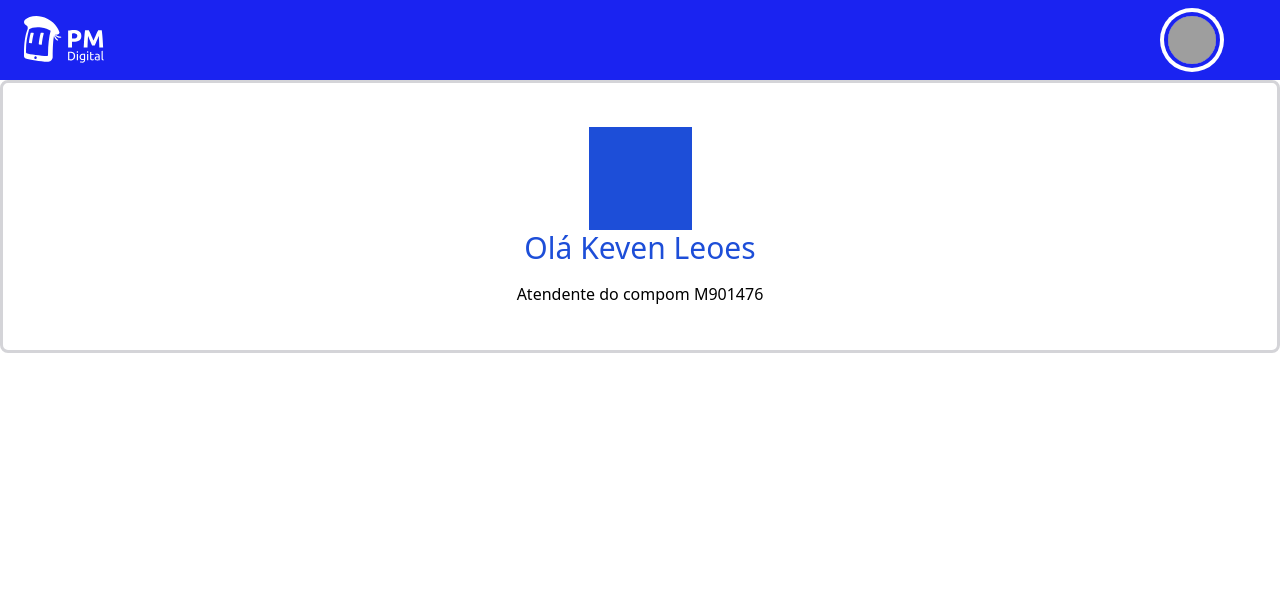
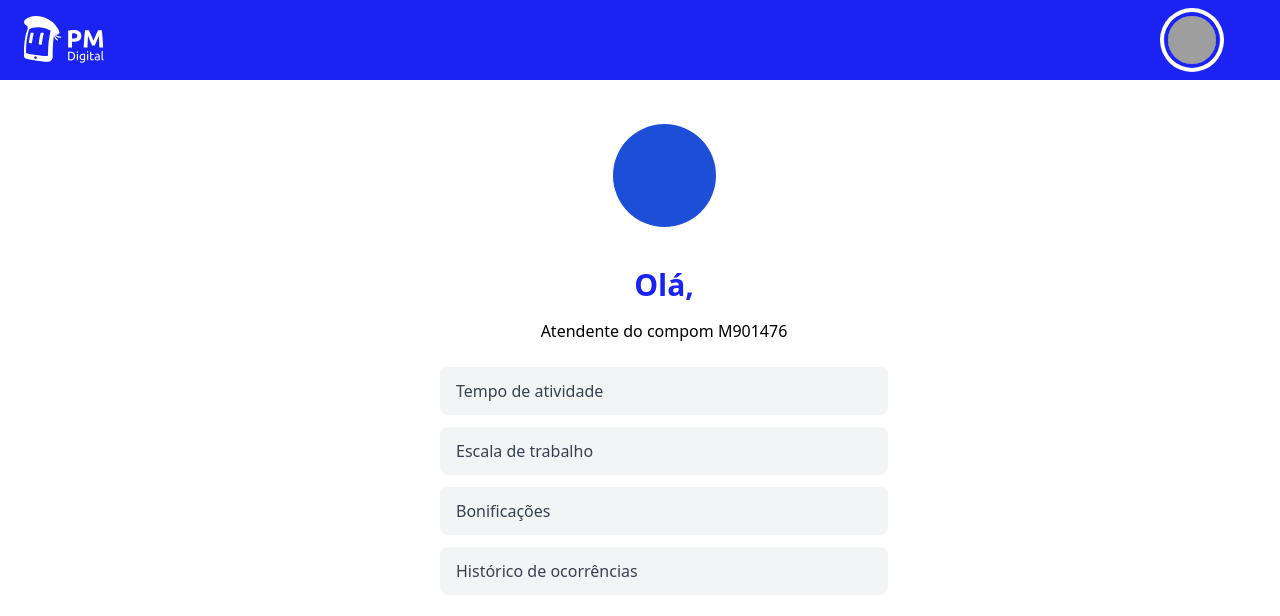
Before and after one commit to Company-FMG/pm-digital, a React (Vite) app in the folder frontend-gio/: page /perfil in a window 1280 px wide. Shown: the top 616 px of the page. Built offline with nearby package versions, Linux system fonts and the light colour scheme; no server answers; grey boxes are pictures that could not be loaded.

Commit message:
image selection function added.

```diff
--- a/frontend-gio/src/components/global/NavbarMike.tsx
+++ b/frontend-gio/src/components/global/NavbarMike.tsx
@@ -18,14 +18,13 @@ export default function NavbarMike() {
 						onMouseLeave={() => setShowProfilePopup(false)}
 						className="p-2 rounded-md">
 						<img
-							alt="User Avatar"
 							className="w-4 sm:w-6 md:w-12 lg:w-12 rounded-full ring-4 ring-white ring-offset-4 ring-offset-bluemike"
 							src="https://source.unsplash.com/40x40/?portrait?"
 						/>
 					</button>
 
 
-					{/* Popup de perfil */}
+
 					{showProfilePopup && (
 						<div
 							className="absolute top-14 right-0 bg-white shadow-lg rounded-lg w-72 p-6 border border-gray-200 text-center"
@@ -39,14 +38,14 @@ export default function NavbarMike() {
 
 								</div>
 
-								<p className="font-semibold text-lg text-bluemike">Olá {localStorage.getItem('nome') || 'Keven Leoes'}</p>
+								<p className="font-semibold text-lg text-bluemike">Olá {localStorage.getItem('nome')}</p>
 								<p className="text-sm text-gray-500">Atendente do compom M901476</p>
 							</div>
 
 
 							<div className="flex flex-col gap-2 mt-4">
 								<button
-									onClick={() => navigate('/minha-conta')}
+									onClick={() => navigate('/perfil')}
 									className="w-full py-2 text-gray-800 border border-gray-300 rounded-md hover:bg-gray-100 text-sm font-medium"
 								>
 									Minha conta
--- a/frontend-gio/src/routes/Perfil.tsx
+++ b/frontend-gio/src/routes/Perfil.tsx
@@ -1,30 +1,96 @@
-import { useEffect, useState } from "react";
-import { useNavigate } from "react-router-dom"
-import axios from "axios";
+import { useState } from "react";
 import NavbarMike from "../components/global/NavbarMike";
+
+export default function Perfil() {
+    const [selectedImage, setSelectedImage] = useState(null);
+
+    // Função de seleção de imagem
+    const handleImageChange = (event) => {
+        const file = event.target.files[0];
+        if (file) {
+            const imageUrl = URL.createObjectURL(file);
+            setSelectedImage(imageUrl);
+        }
+    };
+
+    // Função para excluir a imagem
+    const handleRemoveImage = () => {
+        setSelectedImage(null);
+    };
+
+    return (
+        <div>
+            <NavbarMike />
+
+            <main className="flex flex-col items-center px-8 py-11 w-full bg-white rounded-lg max-md:px-5 max-md:max-w-full pl-20">
+
+
+
+                <div className="relative h-[103px] w-[103px]">
+                    <label className="relative flex items-center justify-center h-full w-full bg-blue-700 rounded-full cursor-pointer overflow-hidden group">
+                        {selectedImage ? (
+                            <img src={selectedImage} alt="Foto de Perfil" className="h-full w-full rounded-full object-cover" />
+                        ) : <p></p>}
+                        <input
+                            type="file"
+                            accept="image/*"
+                            onChange={handleImageChange}
+                            className="hidden"
+                        />
+
+
+
+                        <div className="absolute inset-0 bg-black bg-opacity-50 flex flex-col items-center justify-center opacity-0 group-hover:opacity-100 transition-opacity">
+
+                            <svg xmlns="http://www.w3.org/2000/svg" fill="none" viewBox="0 0 24 24" strokeWidth={1.5} stroke="currentColor" className="w-6 h-6 text-white mb-1">
+                                <path strokeLinecap="round" strokeLinejoin="round" d="M6.827 6.175A2.31 2.31 0 0 1 5.186 7.23c-.38.054-.757.112-1.134.175C2.999 7.58 2.25 8.507 2.25 9.574V18a2.25 2.25 0 0 0 2.25 2.25h15A2.25 2.25 0 0 0 21.75 18V9.574c0-1.067-.75-1.994-1.802-2.169a47.865 47.865 0 0 0-1.134-.175 2.31 2.31 0 0 1-1.64-1.055l-.822-1.316a2.192 2.192 0 0 0-1.736-1.039 48.774 48.774 0 0 0-5.232 0 2.192 2.192 0 0 0-1.736 1.039l-.821 1.316Z" />
+                                <path strokeLinecap="round" strokeLinejoin="round" d="M16.5 12.75a4.5 4.5 0 1 1-9 0 4.5 4.5 0 0 1 9 0ZM18.75 10.5h.008v.008h-.008V10.5Z" />
+                            </svg>
+                            <span className="text-white text-sm font-semibold">Editar Foto</span>
+
+
+                            {selectedImage && (
+                                <button
+                                    onClick={handleRemoveImage}
+                                    className="mt-1 flex flex-col items-center text-white"
+                                >
+                                    <svg xmlns="http://www.w3.org/2000/svg" fill="none" viewBox="0 0 24 24" strokeWidth={1.5} stroke="currentColor" className="w-6 h-6">
+                                        <path strokeLinecap="round" strokeLinejoin="round" d="M6 18 18 6M6 6l12 12" />
+                                    </svg>
+
+                                </button>
+                            )}
+                        </div>
+
+                    </label>
+                </div>
+
+
+                <p className="text-3xl font-semibold text-bluemike pt-10">
+                    Olá, {localStorage.getItem('nome')}
+                </p>
+                <p className="mt-4 text-base text-black">
+                    Atendente do compom M901476
+                </p>
 
 
 
 
-
-export default function Perfil() {
-    return (
-
-        <div>
-            <NavbarMike />
-
-            <main className="flex flex-col px-8 py-11 w-full bg-white rounded-lg border-solid border-[3px] border-zinc-300 max-md:px-5 max-md:max-w-full">
-                <div className="flex shrink-0 self-center bg-blue-700 h-[103px] w-[103px]" aria-hidden="true" />
-                <h1 className="self-center text-3xl text-blue-700">
-                    Olá Keven Leoes
-                </h1>
-                <p className="self-center mt-4 text-base text-black">
-                    Atendente do compom M901476
-                </p>
-
+                <div className="mt-6 w-full max-w-md space-y-3">
+                    <button className="w-full py-3 px-4 text-left bg-gray-100 rounded-lg text-gray-700 font-medium focus:outline-none">
+                        Tempo de atividade
+                    </button>
+                    <button className="w-full py-3 px-4 text-left bg-gray-100 rounded-lg text-gray-700 font-medium focus:outline-none">
+                        Escala de trabalho
+                    </button>
+                    <button className="w-full py-3 px-4 text-left bg-gray-100 rounded-lg text-gray-700 font-medium focus:outline-none">
+                        Bonificações
+                    </button>
+                    <button className="w-full py-3 px-4 text-left bg-gray-100 rounded-lg text-gray-700 font-medium focus:outline-none">
+                        Histórico de ocorrências
+                    </button>
+                </div>
             </main>
         </div>
-
-    )
-
+    );
 }
```
